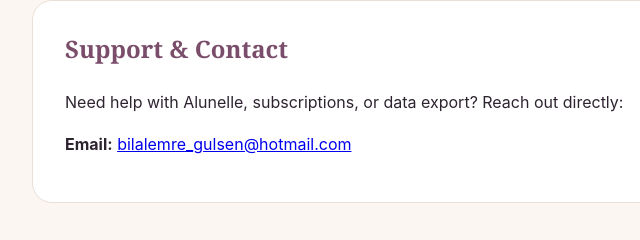
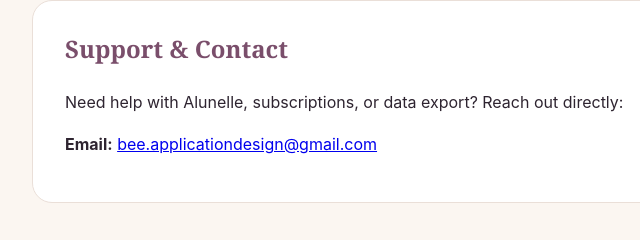
Before and after one commit to gulsenbi/alunelle, a plain HTML site: page index.html in a window 1280 px wide. Shown: the part 1178-1418 px from the top of the page, 222-862 px from the left. Drawn offline with Linux system fonts and the light colour scheme.

Commit message:
Update contact email to bee.applicationdesign@gmail.com in index.html

```diff
--- a/index.html
+++ b/index.html
@@ -118,7 +118,7 @@
     <section id="support">
       <h2>Support & Contact</h2>
       <p>Need help with Alunelle, subscriptions, or data export? Reach out directly:</p>
-      <p><strong>Email:</strong> <a href="mailto:bilalemre_gulsen@hotmail.com">bilalemre_gulsen@hotmail.com</a></p>
+      <p><strong>Email:</strong> <a href="mailto:bee.applicationdesign@gmail.com">bee.applicationdesign@gmail.com</a></p>
     </section>
   </main>
 
```
